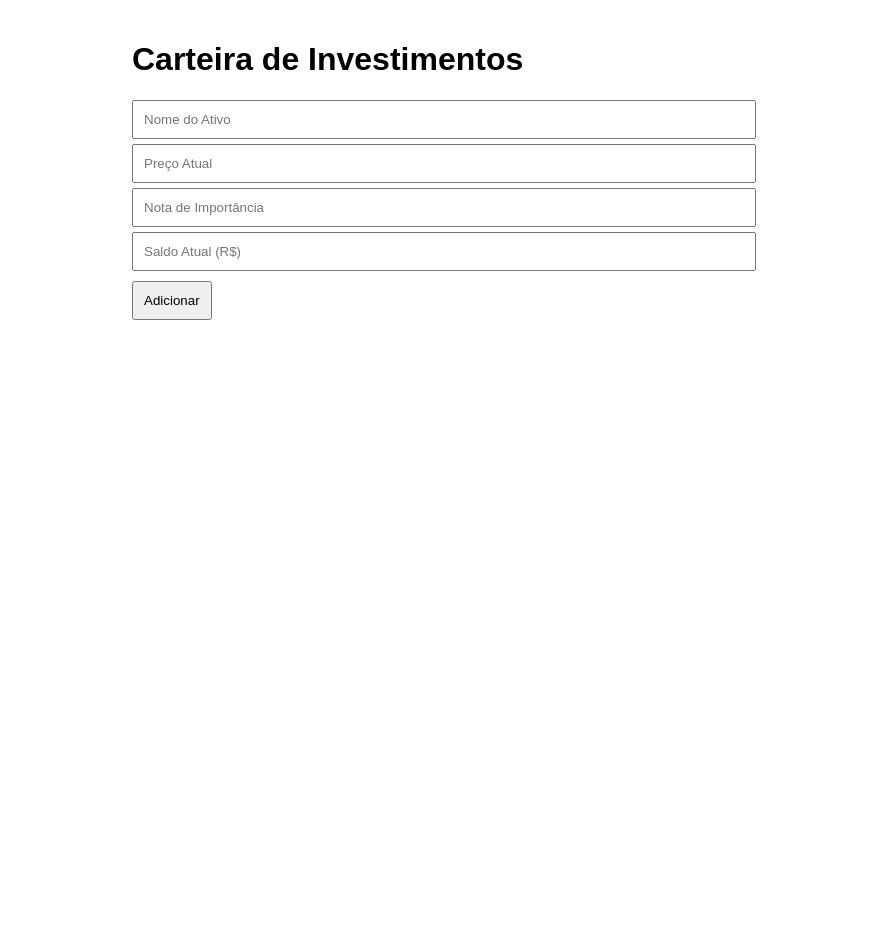
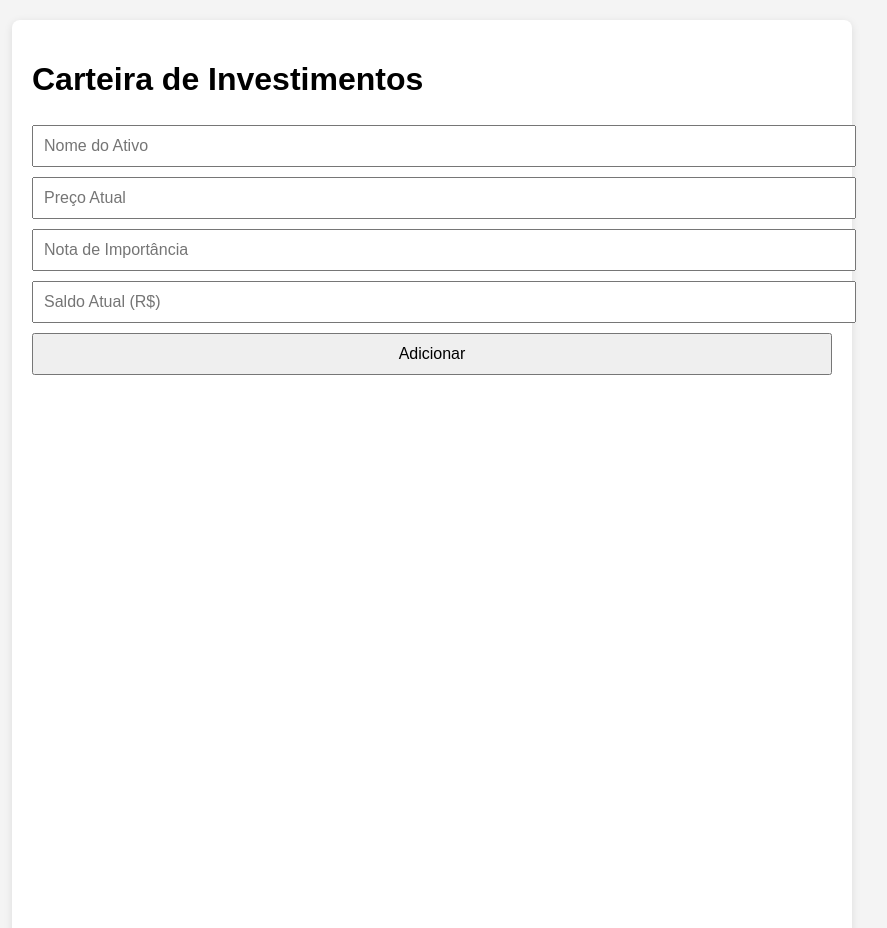
Before and after one commit to lpseccp/investimentos_pwa_completo, a plain HTML site: page index.html in a window 1280 px wide. Shown: the top 928 px of the page, without its empty margins (208-1095 px from the left). Drawn offline with nearby package versions, Linux system fonts and the light colour scheme.

Commit message:
Update style.css

```diff
--- a/style.css
+++ b/style.css
@@ -1,37 +1,26 @@
 body {
-    font-family: sans-serif;
-    margin: 0;
-    padding: 0;
-    background: var(--bg);
-    color: var(--text);
-    transition: background 0.3s, color 0.3s;
+  font-family: Arial, sans-serif;
+  background: #f4f4f4;
+  padding: 20px;
+  margin: 0;
 }
-
-:root {
-    --bg: #ffffff;
-    --text: #000000;
+.container {
+  max-width: 800px;
+  margin: auto;
+  background: #fff;
+  padding: 20px;
+  border-radius: 8px;
+  box-shadow: 0 2px 8px rgba(0,0,0,0.1);
 }
-
-.dark-mode {
-    --bg: #121212;
-    --text: #ffffff;
+form input, form button {
+  margin: 5px 0;
+  padding: 10px;
+  width: 100%;
+  font-size: 16px;
 }
-
-.container {
-    padding: 20px;
-    max-width: 600px;
-    margin: auto;
+.ativo {
+  background: #ecf0f1;
+  margin-top: 10px;
+  padding: 10px;
+  border-radius: 6px;
 }
-
-form input {
-    display: block;
-    margin: 5px 0;
-    padding: 10px;
-    width: 100%;
-}
-
-button {
-    padding: 10px;
-    margin: 5px 0;
-    cursor: pointer;
-}
```
